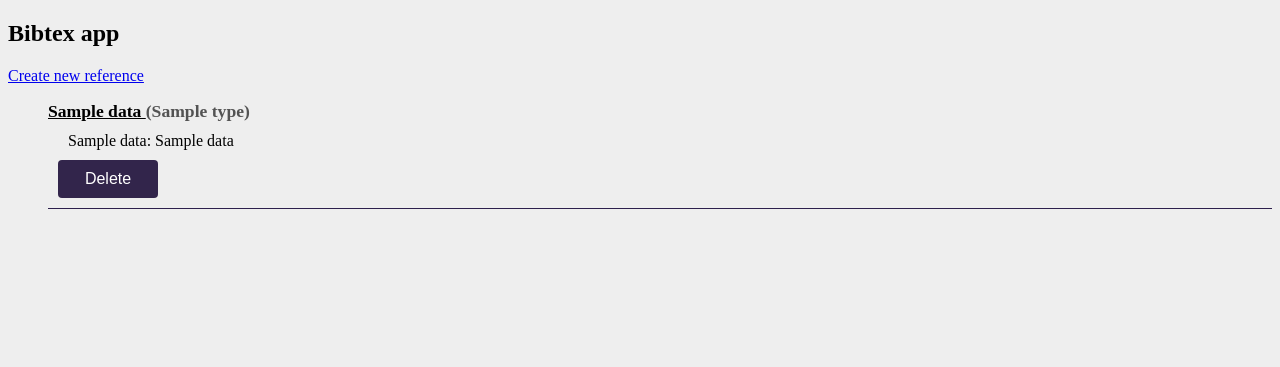
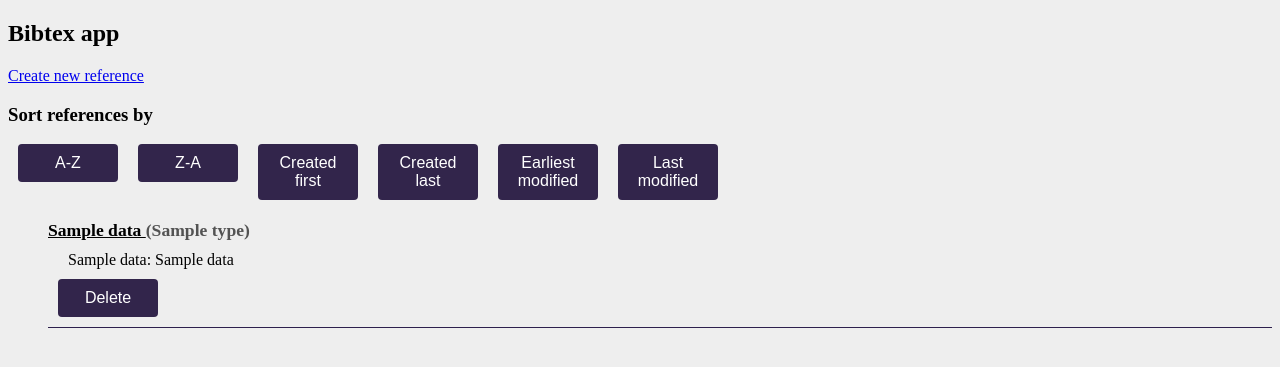
Before and after one commit to Uxusino/bibtex-kirby, a Flask app: template src/templates/index.html in a window 1280 px wide. Shown: the top 367 px of the page. Run offline with Flask 3, Linux system fonts and the light colour scheme; the template is opened without the code that fills it: most values are stand-ins (such as "Sample title", 1, 10 or a date in 2020).

Commit message:
References are now ordered from newest to oldest and user can also order them by title, creation time and modification time

```diff
--- a/src/app.py
+++ b/src/app.py
@@ -4,9 +4,15 @@ from repositories.bibtex_repository import bibtex_repository as repo
 from config import app, test_env
 from util import parse_request
 
-@app.route("/")
-def index():
+@app.route("/", defaults={"sort": "creation_time=1"})
+@app.route("/<sort>/")
+def index(sort):
+    sort, reverse = sort.split("=")
     bibtexs = repo.get_bibtexs()
+    if sort == "label":
+        bibtexs.sort(key=lambda x: x.label.split("_")[1], reverse=int(reverse))
+    else:
+        bibtexs.sort(key=lambda x: getattr(x, sort), reverse=int(reverse))
     return render_template("index.html", bibtexs=bibtexs)
 
 @app.route("/create")
--- a/src/static/css/style.css
+++ b/src/static/css/style.css
@@ -144,5 +144,12 @@ body {
     grid-auto-flow: row;
   }
 
+  .sort-buttons {
+    display: flex;
+    flex-wrap: wrap;
+    gap: 10px;
+    margin-bottom: 20px;
+}
+
   /* .delete-btn {
   } */
--- a/src/templates/index.html
+++ b/src/templates/index.html
@@ -21,6 +21,28 @@ Bibtex app
         <button type="submit" class="submit-btn">Save</button>
     </form>
   </div>
+</div>
+
+<h3>Sort references by</h3>
+<div class="sort-buttons">
+  <form action="/label=0" method="get" style="margin-left: 10px;">
+    <button type="submit" class="submit-btn">A-Z</button>
+  </form>
+  <form action="/label=1" method="get" style="margin-left: 10px;">
+    <button type="submit" class="submit-btn">Z-A</button>
+  </form>
+  <form action="/creation_time=0" method="get" style="margin-left: 10px;">
+    <button type="submit" class="submit-btn">Created first</button>
+  </form>
+  <form action="/creation_time=1" method="get" style="margin-left: 10px;">
+    <button type="submit" class="submit-btn">Created last</button>
+  </form>
+  <form action="/modified_time=0" method="get" style="margin-left: 10px;">
+    <button type="submit" class="submit-btn">Earliest modified</button>
+  </form>
+  <form action="/modified_time=1" method="get" style="margin-left: 10px;">
+    <button type="submit" class="submit-btn">Last modified</button>
+  </form>
 </div>
 
 <ul>
--- a/src/util.py
+++ b/src/util.py
@@ -24,7 +24,7 @@ def generate_label(content: dict[str]) -> str:
     title = title.split()[0].lower()
 
     year = content['year']
-    label = f"{author} {title} {year}"
+    label = f"{author}_{title}_{year}"
     return label
 
 # TODO: make possible to add other types of references
```
